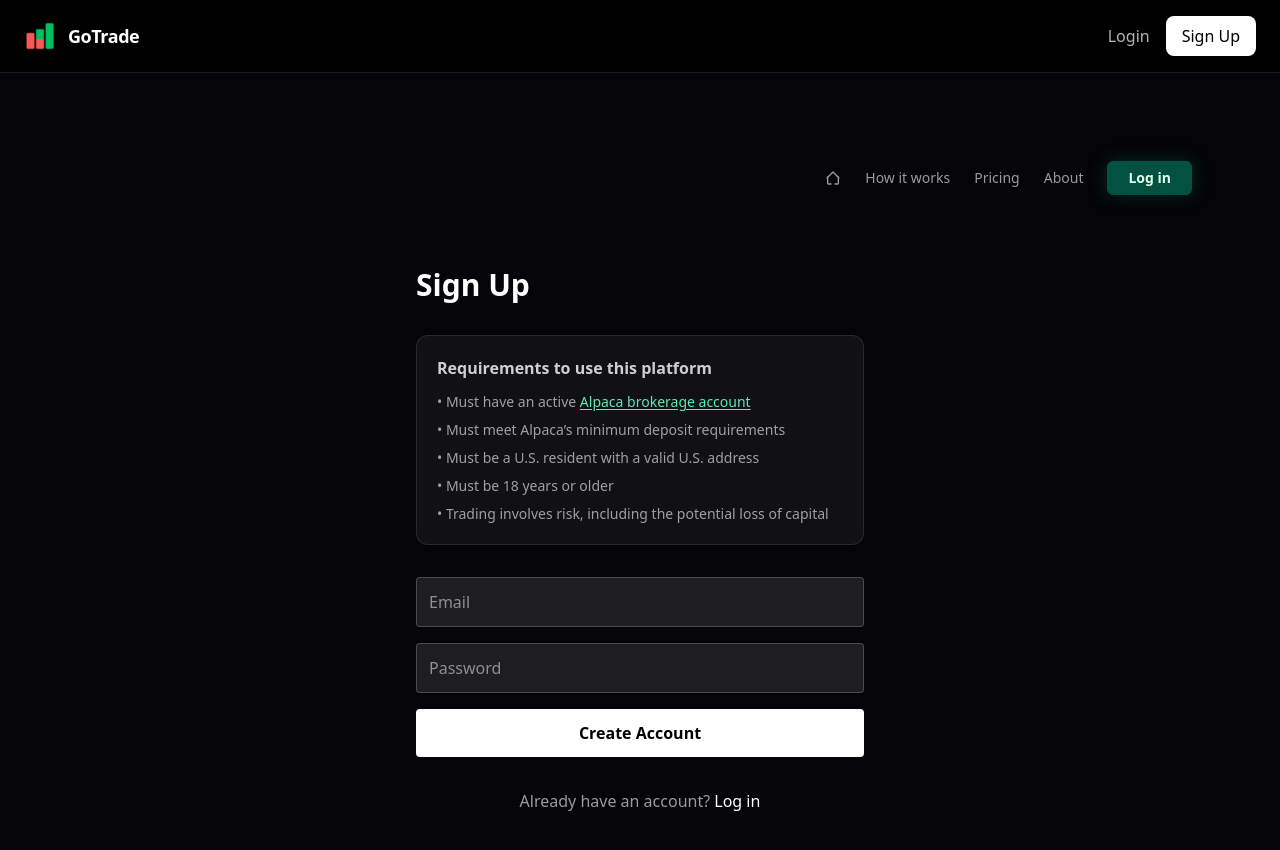
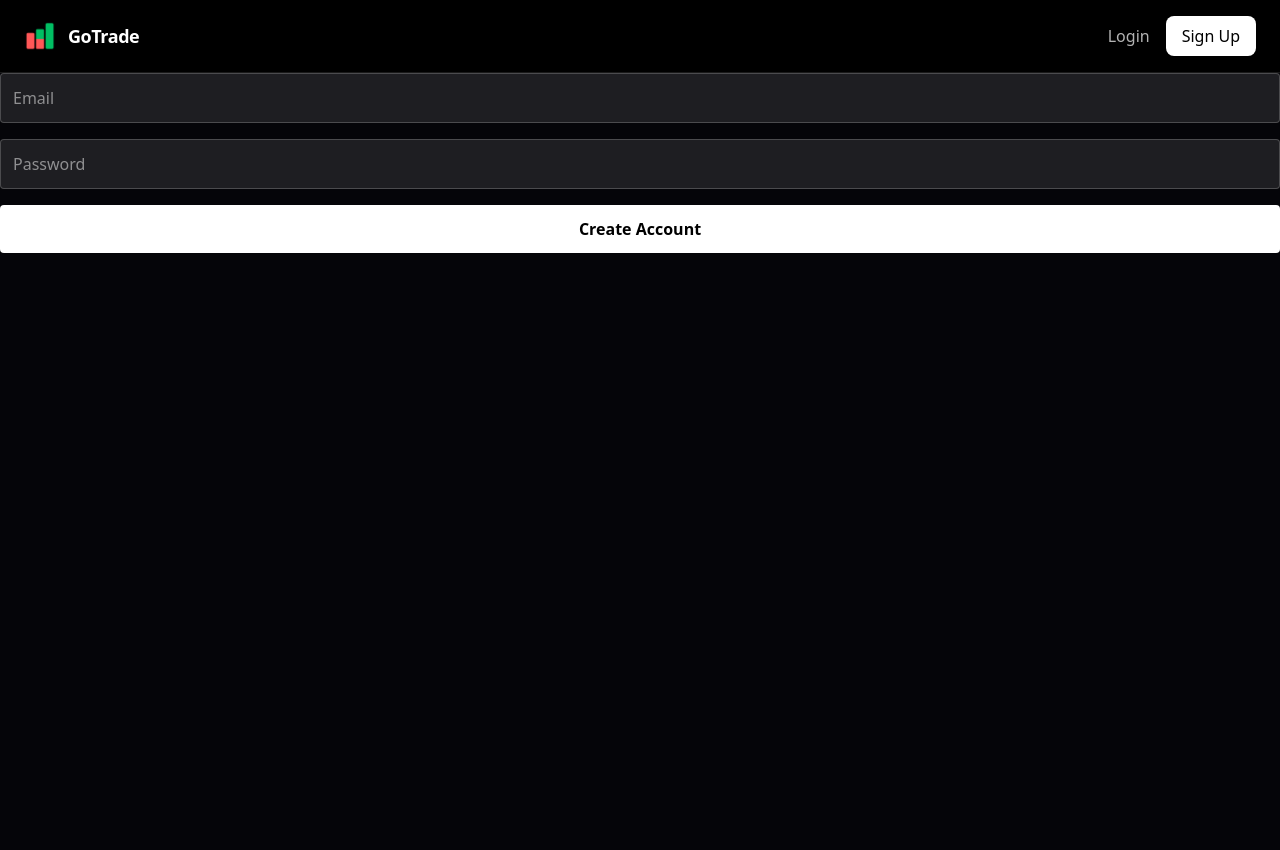
Before and after one commit to intradayray-maker/gotrade, a Next.js app: page /signup in a window 1280 px wide. Shown: the top 850 px of the page. Built offline with nearby package versions, Linux system fonts and the light colour scheme; no server answers.

Commit message:
vfzsdvwef

```diff
--- /dev/null
+++ b/app/(public)/login/actions.ts
@@ -0,0 +1,21 @@
+"use server";
+
+import { createSupabaseServerClient } from "@/utils/supabase/server";
+
+export async function loginAction(formData: FormData) {
+  const email = formData.get("email") as string;
+  const password = formData.get("password") as string;
+
+  const supabase = await createSupabaseServerClient();
+
+  const { error } = await supabase.auth.signInWithPassword({
+    email,
+    password,
+  });
+
+  if (error) {
+    return { error: error.message };
+  }
+
+  return { success: true };
+}
--- a/app/(public)/login/page.tsx
+++ b/app/(public)/login/page.tsx
@@ -5,27 +5,24 @@
 import { useState } from "react";
 import { useRouter } from "next/navigation";
 import { toast } from "sonner";
-import { supabaseBrowserClient } from "@/utils/supabase/client";
+import { loginAction } from "./actions";
 
 export default function LoginPage() {
   const router = useRouter();
-  const supabase = supabaseBrowserClient;
-
-  const [email, setEmail] = useState("");
-  const [password, setPassword] = useState("");
+  const [loading, setLoading] = useState(false);
   const [error, setError] = useState("");
 
-  async function handleLogin(e: React.FormEvent) {
+  async function handleLogin(e: React.FormEvent<HTMLFormElement>) {
     e.preventDefault();
+    setLoading(true);
     setError("");
 
-    const { error } = await supabase.auth.signInWithPassword({
-      email,
-      password,
-    });
+    const formData = new FormData(e.currentTarget);
+    const result = await loginAction(formData);
 
-    if (error) {
-      setError(error.message);
+    if (result.error) {
+      setError(result.error);
+      setLoading(false);
       return;
     }
 
@@ -39,46 +36,29 @@ export default function LoginPage() {
 
       <form onSubmit={handleLogin} className="space-y-4">
         <input
+          name="email"
           type="email"
           placeholder="Email"
           className="w-full p-3 rounded bg-white/10 border border-white/20"
-          value={email}
-          onChange={(e) => setEmail(e.target.value)}
         />
 
         <input
+          name="password"
           type="password"
           placeholder="Password"
           className="w-full p-3 rounded bg-white/10 border border-white/20"
-          value={password}
-          onChange={(e) => setPassword(e.target.value)}
         />
 
         {error && <p className="text-red-500">{error}</p>}
 
         <button
           type="submit"
+          disabled={loading}
           className="w-full bg-white text-black py-3 rounded font-semibold"
         >
-          Log In
+          {loading ? "Logging in..." : "Log In"}
         </button>
       </form>
-
-      <div className="text-center mt-4">
-        <a
-          href="/reset-password"
-          className="text-white/70 hover:text-white transition"
-        >
-          Forgot your password?
-        </a>
-      </div>
-
-      <div className="text-center mt-4 text-white/60">
-        Don’t have an account?{" "}
-        <a href="/signup" className="text-white hover:underline">
-          Sign up
-        </a>
-      </div>
     </div>
   );
 }
--- /dev/null
+++ b/app/(public)/signup/actions.ts
@@ -0,0 +1,24 @@
+//app/(public)/signup/actions.ts
+
+
+"use server";
+
+import { createSupabaseServerClient } from "@/utils/supabase/server";
+
+export async function signupAction(formData: FormData) {
+  const email = formData.get("email") as string;
+  const password = formData.get("password") as string;
+
+  const supabase = await createSupabaseServerClient();
+
+  const { error } = await supabase.auth.signUp({
+    email,
+    password,
+  });
+
+  if (error) {
+    return { error: error.message };
+  }
+
+  return { success: true };
+}
--- a/app/(public)/signup/page.tsx
+++ b/app/(public)/signup/page.tsx
@@ -2,46 +2,26 @@
 
 "use client";
 
-import { useState, useEffect } from "react";
+import { useState } from "react";
 import { useRouter } from "next/navigation";
-import { supabaseBrowserClient } from "@/utils/supabase/client";
-import Link from "next/link";
-import { usePathname } from "next/navigation";
+import { signupAction } from "./actions";
 
 export default function SignupPage() {
   const router = useRouter();
-  const supabase = supabaseBrowserClient;
-  const pathname = usePathname();
+  const [error, setError] = useState("");
+  const [loading, setLoading] = useState(false);
 
-  const [email, setEmail] = useState("");
-  const [password, setPassword] = useState("");
-  const [error, setError] = useState("");
-
-  // BACK TO TOP VISIBILITY HANDLER
-  useEffect(() => {
-    const btn = document.getElementById("backToTop");
-    if (!btn) return;
-
-    const handleScroll = () => {
-      if (window.scrollY > 300) btn.style.display = "block";
-      else btn.style.display = "none";
-    };
-
-    window.addEventListener("scroll", handleScroll);
-    return () => window.removeEventListener("scroll", handleScroll);
-  }, []);
-
-  async function handleSignup(e: React.FormEvent) {
+  async function handleSignup(e: React.FormEvent<HTMLFormElement>) {
     e.preventDefault();
     setError("");
+    setLoading(true);
 
-    const { error } = await supabase.auth.signUp({
-      email,
-      password,
-    });
+    const formData = new FormData(e.currentTarget);
+    const result = await signupAction(formData);
 
-    if (error) {
-      setError(error.message);
+    if (result.error) {
+      setError(result.error);
+      setLoading(false);
       return;
     }
 
@@ -50,203 +30,35 @@ export default function SignupPage() {
 
   return (
     <main className="min-h-screen bg-[#050509] text-white">
+      {/* ... your existing UI ... */}
 
-      <div className="mx-auto max-w-6xl px-6 py-20 space-y-16">
-
-        {/* HEADER */}
-        <header className="flex items-center justify-between py-2">
-
-          <div className="flex items-center gap-3"></div>
-
-          <nav className="flex items-center gap-6 text-sm text-white/60">
-
-            {/* HOME ICON WITH ACTIVE HIGHLIGHT */}
-            <Link
-              href="/"
-              className="group flex items-center transition relative"
-            >
-              <svg
-                xmlns="http://www.w3.org/2000/svg"
-                className={`
-                  h-4 w-4 transition
-                  ${pathname === "/"
-                    ? "text-emerald-400 drop-shadow-[0_0_6px_rgba(0,255,180,0.6)]"
-                    : "text-white/60"}
-                  group-hover:text-white
-                  group-hover:-translate-y-[1px]
-                `}
-                fill="none"
-                viewBox="0 0 24 24"
-                stroke="currentColor"
-                strokeWidth="2"
-              >
-                <path
-                  strokeLinecap="round"
-                  strokeLinejoin="round"
-                  d="M3 12l9-9 9 9M4 10v10a1 1 0 001 1h4m6 0h4a1 1 0 001-1V10"
-                />
-              </svg>
-
-              {pathname === "/" && (
-                <span className="absolute -bottom-1 left-0 right-0 h-[2px] bg-emerald-400 rounded-full shadow-[0_0_6px_rgba(0,255,180,0.6)]"></span>
-              )}
-            </Link>
-
-            <Link
-              href="/how-it-works"
-              className={`
-                hover:text-white transition relative
-                ${pathname === "/how-it-works" ? "text-emerald-400" : ""}
-              `}
-            >
-              How it works
-              {pathname === "/how-it-works" && (
-                <span className="absolute -bottom-1 left-0 right-0 h-[2px] bg-emerald-400 rounded-full"></span>
-              )}
-            </Link>
-
-            <Link
-              href="/pricing"
-              className={`
-                hover:text-white transition relative
-                ${pathname === "/pricing" ? "text-emerald-400" : ""}
-              `}
-            >
-              Pricing
-              {pathname === "/pricing" && (
-                <span className="absolute -bottom-1 left-0 right-0 h-[2px] bg-emerald-400 rounded-full"></span>
-              )}
-            </Link>
-
-            <Link
-              href="/about"
-              className={`
-                hover:text-white transition relative
-                ${pathname === "/about" ? "text-emerald-400" : ""}
-              `}
-            >
-              About
-              {pathname === "/about" && (
-                <span className="absolute -bottom-1 left-0 right-0 h-[2px] bg-emerald-400 rounded-full"></span>
-              )}
-            </Link>
-
-            <Link
-              href="/login"
-              className="
-                rounded-[6px]
-                px-5 py-1.5 text-sm font-semibold
-                bg-[rgb(3,82,65)]
-                text-[rgb(225,254,234)]
-                border border-[rgb(3,82,65)]
-                shadow-[0_0_18px_rgba(3,82,65,0.45)]
-                transition duration-150
-                hover:bg-[rgb(5,100,80)]
-                hover:shadow-[0_0_28px_rgba(3,82,65,0.75)]
-                hover:-translate-y-[1px]
-                cursor-pointer
-              "
-            >
-              Log in
-            </Link>
-
-          </nav>
-
-        </header>
-
-        {/* SIGNUP CONTENT */}
-        <div className="max-w-md mx-auto space-y-8">
-
-          <h1 className="text-3xl font-bold">Sign Up</h1>
-
-          {/* REQUIREMENTS SECTION */}
-          <section className="rounded-xl border border-white/10 bg-white/5 p-5 text-sm text-white/70 space-y-3">
-            <h3 className="text-base font-semibold text-white/80">
-              Requirements to use this platform
-            </h3>
-
-            <ul className="space-y-2 text-white/60 text-sm">
-              <li>
-                • Must have an active{" "}
-                <a
-                  href="https://app.alpaca.markets/signup"
-                  target="_blank"
-                  rel="noopener noreferrer"
-                  className="text-emerald-300 hover:text-emerald-200 underline underline-offset-2"
-                >
-                  Alpaca brokerage account
-                </a>
-              </li>
-              <li>• Must meet Alpaca’s minimum deposit requirements</li>
-              <li>• Must be a U.S. resident with a valid U.S. address</li>
-              <li>• Must be 18 years or older</li>
-              <li>• Trading involves risk, including the potential loss of capital</li>
-            </ul>
-          </section>
-
-          {/* SIGNUP FORM */}
       <form onSubmit={handleSignup} className="space-y-4">
         <input
+          name="email"
           type="email"
           placeholder="Email"
           className="w-full p-3 rounded bg-white/10 border border-white/20"
-              value={email}
-              onChange={(e) => setEmail(e.target.value)}
         />
 
         <input
+          name="password"
           type="password"
           placeholder="Password"
           className="w-full p-3 rounded bg-white/10 border border-white/20"
-              value={password}
-              onChange={(e) => setPassword(e.target.value)}
         />
 
         {error && <p className="text-red-500">{error}</p>}
 
         <button
           type="submit"
+          disabled={loading}
           className="w-full bg-white text-black py-3 rounded font-semibold"
         >
-              Create Account
+          {loading ? "Creating account..." : "Create Account"}
         </button>
       </form>
 
-          {/* FOOTER LINKS */}
-          <div className="text-center mt-4 text-white/60">
-            Already have an account?{" "}
-            <Link href="/login" className="text-white hover:underline">
-              Log in
-            </Link>
-          </div>
-
-        </div>
-
-      </div>
-
-      {/* BACK TO TOP BUTTON */}
-      <button
-        onClick={() => window.scrollTo({ top: 0, behavior: "smooth" })}
-        id="backToTop"
-        className="
-          fixed bottom-6 right-6 z-50
-          w-12 h-12
-          flex items-center justify-center
-          rounded-full
-          bg-[rgb(3,82,65)]
-          text-[rgb(225,254,234)]
-          shadow-[0_0_18px_rgba(3,82,65,0.45)]
-          transition duration-150
-          hover:bg-[rgb(5,100,80)]
-          hover:shadow-[0_0_28px_rgba(3,82,65,0.75)]
-          hover:-translate-y-[2px]
-          cursor-pointer
-          hidden
-        "
-      >
-        ↑
-      </button>
-
+      {/* ... rest of your UI ... */}
     </main>
   );
 }
--- a/app/components/auth/LoginForm.tsx
+++ b/app/components/auth/LoginForm.tsx
@@ -1,3 +1,5 @@
+//app\components\auth\LoginForm.tsx
+//
 interface LoginFormProps {}
 
 export default function LoginForm({}: LoginFormProps) {
--- a/app/dashboard/layout.tsx
+++ b/app/dashboard/layout.tsx
@@ -1,3 +1,5 @@
+//app\dashboard\layout.tsx
+
 import Header from "@/components/Header";
 import { isAdminUser } from "@/utils/auth/admin";
 import { createSupabaseServerClient } from "@/utils/supabase/server";
--- a/components/Header.tsx
+++ b/components/Header.tsx
@@ -1,3 +1,5 @@
+//components\Header.tsx
+//
 import HeaderClient from "./HeaderClient";
 import type { User } from "@supabase/supabase-js";
 
--- a/components/HeaderClient.tsx
+++ b/components/HeaderClient.tsx
@@ -1,3 +1,5 @@
+//components\HeaderClient.tsx
+//
 "use client";
 
 import Link from "next/link";
--- a/lib/supabase/server.ts
+++ b/lib/supabase/server.ts
@@ -1,3 +1,6 @@
+//lib\supabase\server.ts
+
+
 import { createClient } from '@supabase/supabase-js';
 
 export const supabaseAdmin = createClient(
--- a/utils/supabase/server.ts
+++ b/utils/supabase/server.ts
@@ -1,3 +1,5 @@
+//utils\supabase\server.ts
+
 import { cookies } from "next/headers";
 import { createServerClient } from "@supabase/ssr";
 import type { Database } from "@/types";
```
Lines whose indentation alone changed are shown as unchanged.
